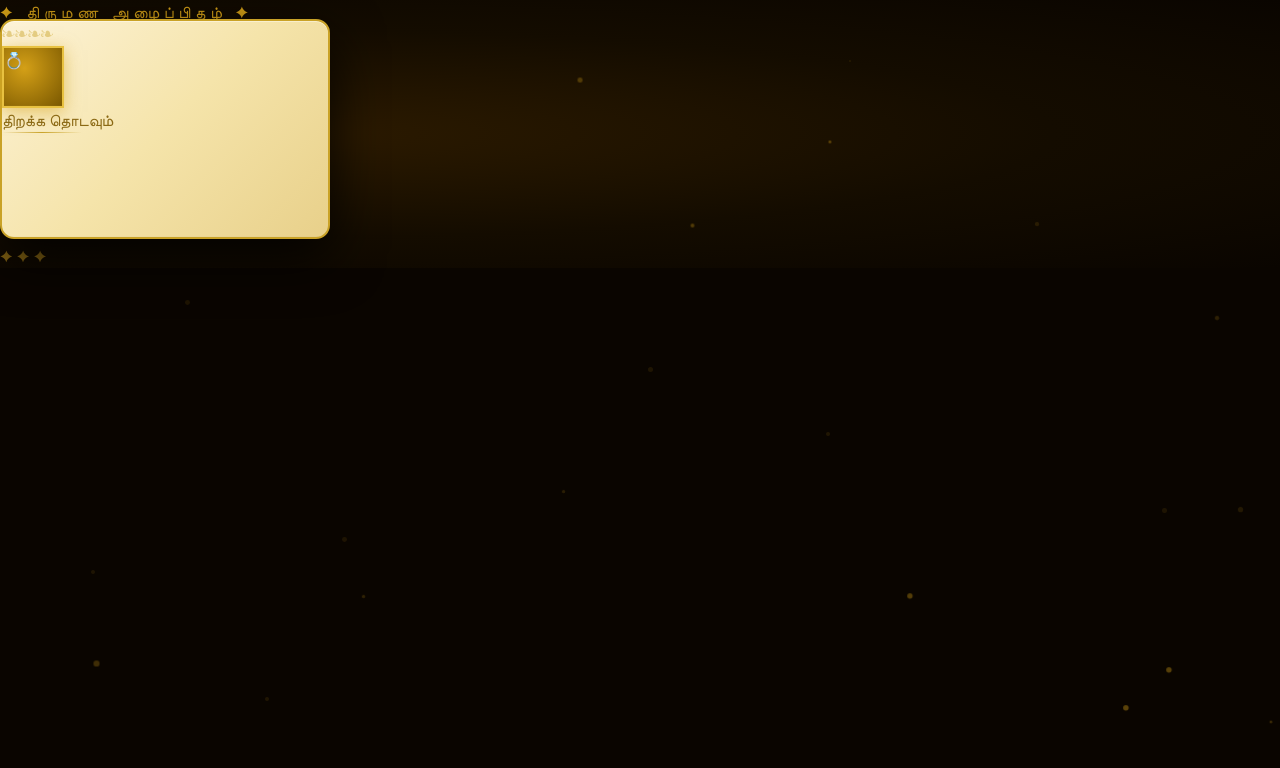
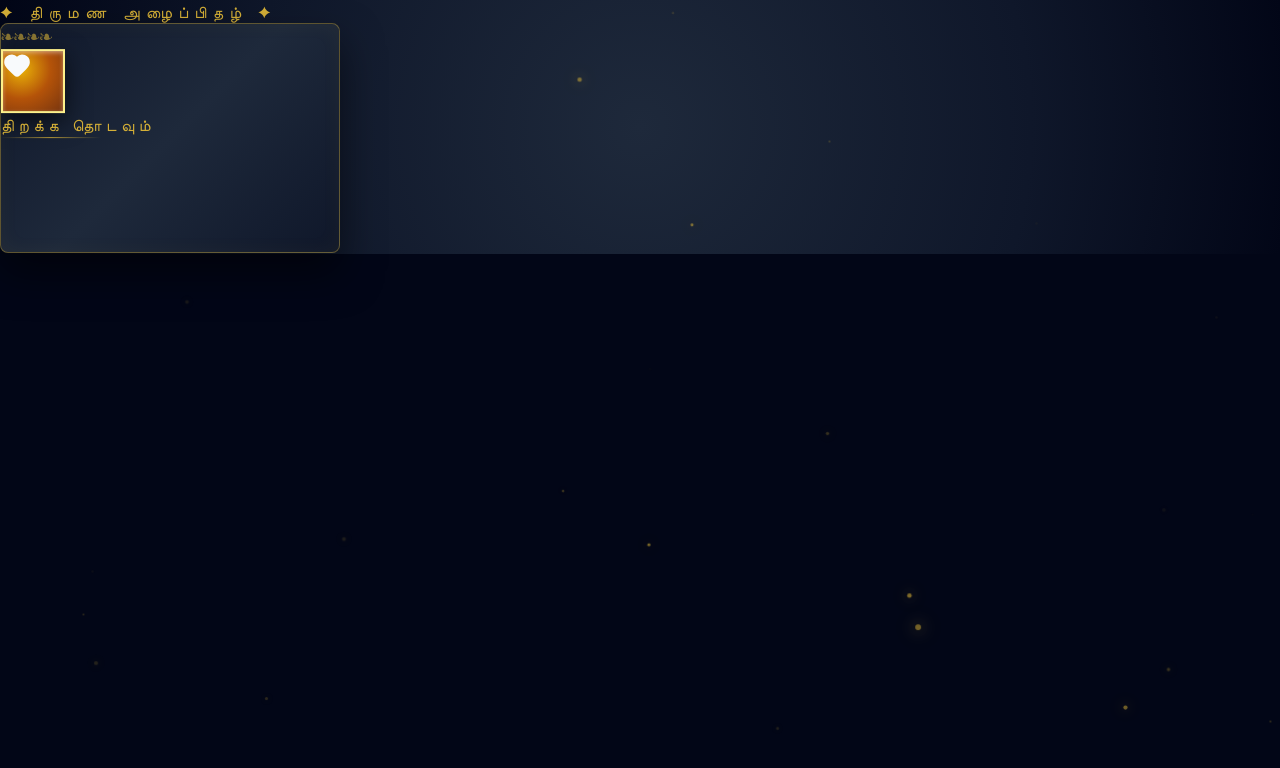
Before and after one commit to Selventhiranajith/Anne-Akka-Maaraige-repo, a React (Vite) app: page / in a window 1280 px wide. Shown: the top 768 px of the page. Built offline with nearby package versions, Linux system fonts and the light colour scheme; the HTML template or start-up script is replaced by a standard one.

Commit message:
card ui change

```diff
--- a/package.json
+++ b/package.json
@@ -9,6 +9,7 @@
     "preview": "vite preview"
   },
   "dependencies": {
+    "lucide-react": "^1.17.0",
     "react": "^18.2.0",
     "react-dom": "^18.2.0"
   },
--- a/src/WeddingInvitation.tsx
+++ b/src/WeddingInvitation.tsx
@@ -1,4 +1,5 @@
 import { useState, useEffect, useRef } from 'react'
+import { Heart, CalendarDays, Clock, MapPin, Church, Phone } from 'lucide-react'
 
 const WeddingInvitation = () => {
   const [isOpen, setIsOpen] = useState(false)
@@ -9,17 +10,17 @@ const WeddingInvitation = () => {
   useEffect(() => {
     if (!particleRef.current) return
     const container = particleRef.current
-    for (let i = 0; i < 22; i++) {
+    for (let i = 0; i < 30; i++) {
       const p = document.createElement('div')
       p.className = 'particle'
-      const size = Math.random() * 3 + 2
+      const size = Math.random() * 3 + 1
       p.style.cssText = `
         width:${size}px;
         height:${size}px;
         left:${Math.random() * 100}%;
         top:${Math.random() * 100}%;
         --delay:${Math.random() * 3}s;
-        --duration:${Math.random() * 3 + 2}s;
+        --duration:${Math.random() * 4 + 2}s;
       `
       container.appendChild(p)
     }
@@ -31,14 +32,14 @@ const WeddingInvitation = () => {
     setTimeout(() => {
       setIsOpen(true)
       setTimeout(() => setShowCard(true), 100)
-    }, 700)
+    }, 800)
   }
 
   return (
     <div
       className="min-h-screen flex items-center justify-center p-4 relative overflow-hidden"
       style={{
-        background: 'radial-gradient(ellipse at 20% 50%, #2d1b00 0%, #140c00 55%, #0a0500 100%)',
+        background: 'radial-gradient(circle at 50% 50%, #1e293b 0%, #0f172a 60%, #020617 100%)',
       }}
     >
       {/* Ambient particles */}
@@ -48,35 +49,49 @@ const WeddingInvitation = () => {
       {!isOpen && (
         <div className="flex flex-col items-center z-10">
           <p
-            className="text-xs mb-5 tracking-widest"
-            style={{ color: '#d4a017', fontFamily: "'Playfair Display', serif", letterSpacing: '0.3em' }}
+            className="text-xs mb-8 tracking-widest uppercase"
+            style={{ color: '#d4af37', fontFamily: "'Playfair Display', serif", letterSpacing: '0.4em' }}
           >
             ✦ திருமண அழைப்பிதழ் ✦
           </p>
 
           <div
             onClick={handleOpen}
-            className={`cursor-pointer select-none ${lifting ? 'envelope-lifting' : 'envelope-float'}`}
+            className={`cursor-pointer select-none group ${lifting ? 'envelope-lifting' : 'envelope-float'}`}
           >
             <div
-              className="relative flex flex-col items-center justify-center"
+              className="relative flex flex-col items-center justify-center transition-transform duration-500 group-hover:scale-105"
               style={{
-                width: 330,
-                height: 220,
-                background: 'linear-gradient(135deg, #fdf3d8, #f5e4aa, #e8d08a)',
-                border: '2.5px solid #c9a227',
-                borderRadius: 14,
-                boxShadow: '0 18px 52px rgba(0,0,0,0.85), inset 0 1px 0 rgba(255,255,255,0.4)',
+                width: 340,
+                height: 230,
+                background: 'linear-gradient(135deg, #0f172a, #1e293b, #0f172a)',
+                border: '1px solid rgba(212, 175, 55, 0.4)',
+                borderRadius: 8,
+                boxShadow: '0 20px 40px rgba(0,0,0,0.5), inset 0 0 20px rgba(212,175,55,0.05)',
               }}
             >
+              {/* Envelope Flap Lines */}
+              <div
+                className="absolute top-0 left-0 w-full h-full pointer-events-none overflow-hidden rounded-lg"
+                style={{
+                  background: 'linear-gradient(to bottom right, transparent 49%, rgba(212,175,55,0.2) 50%, transparent 51%)'
+                }}
+              />
+              <div
+                className="absolute top-0 left-0 w-full h-full pointer-events-none overflow-hidden rounded-lg"
+                style={{
+                  background: 'linear-gradient(to bottom left, transparent 49%, rgba(212,175,55,0.2) 50%, transparent 51%)'
+                }}
+              />
+
               {/* Corner ornaments */}
-              {(['top-2 left-3', 'top-2 right-3', 'bottom-2 left-3', 'bottom-2 right-3'] as const).map((pos, i) => (
+              {(['top-3 left-4', 'top-3 right-4', 'bottom-3 left-4', 'bottom-3 right-4'] as const).map((pos, i) => (
                 <span
                   key={i}
                   className={`absolute ${pos} text-xl`}
                   style={{
-                    color: '#c9a227',
-                    opacity: 0.45,
+                    color: '#d4af37',
+                    opacity: 0.6,
                     transform: i === 1 ? 'scaleX(-1)' : i === 2 ? 'scaleY(-1)' : i === 3 ? 'scale(-1)' : undefined,
                     fontFamily: 'serif',
                   }}
@@ -87,35 +102,31 @@ const WeddingInvitation = () => {
 
               {/* Wax seal */}
               <div
-                className="flex items-center justify-center rounded-full text-2xl"
+                className="flex items-center justify-center rounded-full text-white z-10 transition-transform duration-300 group-hover:scale-110"
                 style={{
-                  width: 62,
-                  height: 62,
-                  background: 'radial-gradient(circle at 35% 35%, #d4a017, #7a5800)',
-                  border: '2px solid #e8c140',
-                  boxShadow: '0 4px 16px rgba(212,160,23,0.55)',
+                  width: 64,
+                  height: 64,
+                  background: 'radial-gradient(circle at 30% 30%, #eab308, #b45309, #78350f)',
+                  border: '2px solid #fef08a',
+                  boxShadow: '0 8px 24px rgba(0,0,0,0.6), inset 0 2px 4px rgba(255,255,255,0.4)',
                 }}
               >
-                💍
+                <Heart size={28} className="text-amber-100 drop-shadow-md" fill="currentColor" />
               </div>
 
               <p
-                className="mt-3 text-xs tracking-widest"
-                style={{ color: '#8b6914', fontFamily: "'Playfair Display', serif" }}
+                className="mt-6 text-[10px] tracking-widest uppercase z-10"
+                style={{ color: '#d4af37', fontFamily: "'Playfair Display', serif", letterSpacing: '0.3em' }}
               >
                 திறக்க தொடவும்
               </p>
 
               <div
-                className="mt-2"
-                style={{ width: 80, height: 1, background: 'linear-gradient(to right, transparent, #c9a227, transparent)' }}
+                className="mt-3 z-10"
+                style={{ width: 100, height: 1, background: 'linear-gradient(to right, transparent, rgba(212,175,55,0.8), transparent)' }}
               />
             </div>
           </div>
-
-          <p className="mt-4 text-xs tracking-widest" style={{ color: '#8b6914' }}>
-            ✦ ✦ ✦
-          </p>
         </div>
       )}
 
@@ -124,60 +135,60 @@ const WeddingInvitation = () => {
         <div
           className={`relative z-10 w-full max-w-md ${showCard ? 'card-appear' : 'opacity-0'}`}
         >
-          {/* Petals */}
-          <div className="flex justify-center gap-3 mb-1 text-xl opacity-60">
-            <span>🌸</span><span>🌺</span><span>🌸</span>
-          </div>
-
           {/* Card outer */}
           <div
-            className="rounded-2xl overflow-hidden"
+            className="rounded-xl overflow-hidden relative"
             style={{
-              background: 'linear-gradient(160deg, #fef8e8, #faecc4, #f2e0a0, #ece0b4)',
-              border: '3px solid #c9a227',
-              boxShadow: '0 30px 80px rgba(0,0,0,0.88), 0 0 0 1px rgba(212,160,23,0.2), inset 0 1px 0 rgba(255,255,255,0.7)',
+              background: 'rgba(15, 23, 42, 0.75)',
+              backdropFilter: 'blur(16px)',
+              WebkitBackdropFilter: 'blur(16px)',
+              border: '1px solid rgba(212, 175, 55, 0.3)',
+              boxShadow: '0 30px 60px rgba(0,0,0,0.6), inset 0 1px 1px rgba(255,255,255,0.1)',
             }}
           >
+            {/* Elegant Glow Effects */}
+            <div className="absolute top-0 left-1/2 -translate-x-1/2 w-3/4 h-32 bg-amber-500/10 blur-[50px] rounded-full pointer-events-none" />
+
             {/* Gold band top */}
             <GoldBand />
 
-            {/* Inner border */}
-            <div
-              className="m-3 rounded-xl p-5 relative"
-              style={{ border: '1.5px solid rgba(201,162,39,0.45)', background: 'rgba(255,255,255,0.12)' }}
-            >
-              <Corner pos="top-0 left-0" />
-              <Corner pos="top-0 right-0" flip="x" />
-              <Corner pos="bottom-0 left-0" flip="y" />
-              <Corner pos="bottom-0 right-0" flip="both" />
+            {/* Inner Content */}
+            <div className="p-6 relative">
+              <Corner pos="top-2 left-2" />
+              <Corner pos="top-2 right-2" flip="x" />
+              <Corner pos="bottom-2 left-2" flip="y" />
+              <Corner pos="bottom-2 right-2" flip="both" />
 
               {/* Header */}
-              <div className="text-center mb-5">
-                <div className="flex items-center gap-3 mb-2">
-                  <GoldLine />
-                  <span className="text-2xl">🕊️</span>
-                  <GoldLine />
+              <div className="text-center mb-8 mt-2">
+                <div className="flex items-center justify-center gap-4 mb-4">
+                  <GoldLine style={{ width: 60 }} />
+                  <Heart size={20} className="text-[#d4af37]" />
+                  <GoldLine style={{ width: 60 }} />
                 </div>
-                <p className="text-xs tracking-widest" style={{ color: '#9b7a1a', fontFamily: "'Playfair Display', serif", letterSpacing: '0.28em' }}>
+                <p className="text-[10px] tracking-widest uppercase mb-3" style={{ color: '#fbbf24', fontFamily: "'Playfair Display', serif", letterSpacing: '0.3em' }}>
                   ✦ இருவீட்டார் அழைப்பு ✦
                 </p>
                 <h1
-                  className="mt-1 font-bold"
-                  style={{ fontFamily: "'Noto Serif Tamil', serif", color: '#4a2800', fontSize: 22 }}
+                  className="mt-1 font-bold tracking-wide"
+                  style={{ fontFamily: "'Noto Serif Tamil', serif", color: '#f8fafc', fontSize: 26, textShadow: '0 2px 10px rgba(0,0,0,0.5)' }}
                 >
                   திருமண அழைப்பிதழ்
                 </h1>
-                <div className="flex justify-center mt-2"><GoldLine style={{ width: 140 }} /></div>
               </div>
 
               {/* Groom */}
               <Person role="மண மகன்" sub="சிரேஷ்ட புத்திரன்" name="ஜித்தன்" />
 
               {/* Rings */}
-              <div className="flex items-center gap-2 my-3">
+              <div className="flex items-center justify-center gap-4 my-6">
                 <GoldLine />
-                <div className="flex items-center gap-2">
-                  <RingDot /><span className="text-xl">💑</span><RingDot />
+                <div className="flex items-center gap-3">
+                  <RingDot />
+                  <div className="w-10 h-10 rounded-full border border-[#d4af37] flex items-center justify-center bg-amber-500/10 shadow-[0_0_15px_rgba(212,175,55,0.2)]">
+                    <Heart size={18} className="text-[#d4af37]" fill="currentColor" />
+                  </div>
+                  <RingDot />
                 </div>
                 <GoldLine />
               </div>
@@ -185,59 +196,62 @@ const WeddingInvitation = () => {
               {/* Bride */}
               <Person role="மண மகள்" sub="சிரேஷ்ட புத்திரி" name="பவுஷ்தீனா" />
 
-              <Divider label="⸻ ✦ ⸻" />
+              <Divider label="நிகழ்வு விவரங்கள்" />
 
               {/* Church */}
-              <SectionCard icon="⛪" label="திருமண கோயில்">
-                <p style={{ fontFamily: "'Noto Serif Tamil', serif", color: '#3d2400', fontWeight: 600, fontSize: 14 }}>
+              <SectionCard icon={<Church size={20} className="text-[#d4af37]" />} label="திருமண கோயில்">
+                <p style={{ fontFamily: "'Noto Serif Tamil', serif", color: '#f8fafc', fontWeight: 500, fontSize: 15, letterSpacing: '0.02em' }}>
                   புனித அந்தோனியார் தேவாலயம்
                 </p>
-                <p style={{ fontFamily: "'Noto Serif Tamil', serif", color: '#6b4c00', fontSize: 12, marginTop: 2 }}>
+                <p style={{ fontFamily: "'Noto Serif Tamil', serif", color: '#cbd5e1', fontSize: 13, marginTop: 4 }}>
                   கல்மடு நாவல் நகர்
                 </p>
               </SectionCard>
 
               {/* Date & Time */}
-              <div className="grid grid-cols-2 gap-2 mb-2">
-                <SectionCard icon="📅" label="திகதி" center>
-                  <p style={{ fontFamily: "'Noto Serif Tamil', serif", color: '#3d2400', fontWeight: 600, fontSize: 13 }}>24 / 06 / 2026</p>
-                  <p style={{ fontFamily: "'Noto Serif Tamil', serif", color: '#7a5c00', fontSize: 11, marginTop: 2 }}>புதன்கிழமை</p>
+              <div className="grid grid-cols-2 gap-3 mb-3">
+                <SectionCard icon={<CalendarDays size={20} className="text-[#d4af37]" />} label="திகதி" center>
+                  <p style={{ fontFamily: "'Noto Serif Tamil', serif", color: '#f8fafc', fontWeight: 500, fontSize: 14 }}>24 / 06 / 2026</p>
+                  <p style={{ fontFamily: "'Noto Serif Tamil', serif", color: '#cbd5e1', fontSize: 12, marginTop: 2 }}>புதன்கிழமை</p>
                 </SectionCard>
-                <SectionCard icon="🕘" label="நேரம்" center>
-                  <p style={{ fontFamily: "'Noto Serif Tamil', serif", color: '#3d2400', fontWeight: 600, fontSize: 13 }}>காலை 9:00</p>
-                  <p style={{ fontFamily: "'Noto Serif Tamil', serif", color: '#7a5c00', fontSize: 11, marginTop: 2 }}>மணி</p>
+                <SectionCard icon={<Clock size={20} className="text-[#d4af37]" />} label="நேரம்" center>
+                  <p style={{ fontFamily: "'Noto Serif Tamil', serif", color: '#f8fafc', fontWeight: 500, fontSize: 14 }}>காலை 9:00</p>
+                  <p style={{ fontFamily: "'Noto Serif Tamil', serif", color: '#cbd5e1', fontSize: 12, marginTop: 2 }}>மணி</p>
                 </SectionCard>
               </div>
 
               {/* Hall */}
-              <SectionCard icon="🏛️" label="மண்டபம்">
-                <p style={{ fontFamily: "'Noto Serif Tamil', serif", color: '#3d2400', fontWeight: 600, fontSize: 14 }}>Mango Mansion</p>
-                <p style={{ fontFamily: "'Noto Serif Tamil', serif", color: '#6b4c00', fontSize: 12, marginTop: 2 }}>
+              <SectionCard icon={<MapPin size={20} className="text-[#d4af37]" />} label="மண்டபம்">
+                <p style={{ fontFamily: "'Noto Serif Tamil', serif", color: '#f8fafc', fontWeight: 500, fontSize: 15, letterSpacing: '0.02em' }}>Mango Mansion</p>
+                <p style={{ fontFamily: "'Noto Serif Tamil', serif", color: '#cbd5e1', fontSize: 13, marginTop: 4, lineHeight: 1.5 }}>
                   Asaippilai Eaththam, Murusuvil,<br />A9 Road, Jaffna
                 </p>
               </SectionCard>
 
-              <Divider label="✦ வரவேற்பாளர் ✦" small />
+              <Divider label="வரவேற்பாளர்" small />
 
               {/* Hosts */}
               <div
-                className="grid grid-cols-2 gap-3 text-center rounded-xl p-3"
-                style={{ background: 'rgba(201,162,39,0.07)', border: '1px solid rgba(201,162,39,0.25)' }}
+                className="grid grid-cols-2 gap-4 text-center rounded-lg p-4 relative overflow-hidden"
+                style={{
+                  background: 'linear-gradient(180deg, rgba(30, 41, 59, 0.5), rgba(15, 23, 42, 0.5))',
+                  border: '1px solid rgba(212, 175, 55, 0.15)'
+                }}
               >
                 <ContactPerson name="அனிஸ்ராஜ் கிருத்தி" phone="076 448 7749" />
                 <ContactPerson name="டெல்மன் டொய்ஸ்" phone="074 259 9636" />
               </div>
 
               {/* Footer */}
-              <div className="text-center mt-4">
-                <div className="flex justify-center mb-2"><GoldLine style={{ width: 100 }} /></div>
+              <div className="text-center mt-8">
+                <div className="flex justify-center mb-4"><GoldLine style={{ width: 120 }} /></div>
                 <p
-                  className="text-xs italic"
-                  style={{ color: '#8b6914', fontFamily: "'Noto Serif Tamil', serif" }}
+                  className="text-[13px] italic mb-3"
+                  style={{ color: '#fbbf24', fontFamily: "'Noto Serif Tamil', serif" }}
                 >
                   உங்கள் இனிய வருகை எங்களுக்கு மகிழ்ச்சியாகும்
                 </p>
-                <p className="text-xs mt-1 tracking-widest" style={{ color: '#b8941a' }}>
+                <p className="text-[9px] tracking-[0.4em] uppercase" style={{ color: '#94a3b8', fontFamily: "'Playfair Display', serif" }}>
                   ✦ இருவீட்டார் அழைப்பு ✦
                 </p>
               </div>
@@ -255,13 +269,13 @@ const WeddingInvitation = () => {
 /* ── Sub-components ── */
 
 const GoldBand = () => (
-  <div style={{ height: 10, background: 'linear-gradient(to right, #7a5800, #d4a017, #c9a227, #d4a017, #7a5800)' }} />
+  <div style={{ height: 4, background: 'linear-gradient(to right, transparent, #d4af37, #fef08a, #d4af37, transparent)' }} />
 )
 
 const GoldLine = ({ style }: { style?: React.CSSProperties }) => (
   <div
     className="flex-1"
-    style={{ height: 1, background: 'linear-gradient(to right, transparent, #c9a227, transparent)', ...style }}
+    style={{ height: 1, background: 'linear-gradient(to right, transparent, rgba(212,175,55,0.6), transparent)', ...style }}
   />
 )
 
@@ -269,8 +283,8 @@ const Corner = ({ pos, flip }: { pos: string; flip?: 'x' | 'y' | 'both' }) => {
   const t = flip === 'x' ? 'scaleX(-1)' : flip === 'y' ? 'scaleY(-1)' : flip === 'both' ? 'scale(-1)' : undefined
   return (
     <span
-      className={`absolute ${pos} text-lg leading-none`}
-      style={{ color: '#c9a227', opacity: 0.45, fontFamily: 'serif', transform: t }}
+      className={`absolute ${pos} text-2xl leading-none pointer-events-none select-none`}
+      style={{ color: '#d4af37', opacity: 0.3, fontFamily: 'serif', transform: t }}
     >
       ❧
     </span>
@@ -278,9 +292,17 @@ const Corner = ({ pos, flip }: { pos: string; flip?: 'x' | 'y' | 'both' }) => {
 }
 
 const Divider = ({ label, small }: { label: string; small?: boolean }) => (
-  <div className="flex items-center gap-2 my-3">
+  <div className="flex items-center justify-center gap-4 my-6">
     <GoldLine />
-    <span style={{ color: '#c9a227', fontSize: small ? 10 : 13, letterSpacing: '0.18em' }}>{label}</span>
+    <span style={{
+      color: '#d4af37',
+      fontSize: small ? 10 : 12,
+      letterSpacing: '0.2em',
+      fontFamily: "'Playfair Display', serif",
+      textTransform: 'uppercase'
+    }}>
+      {label}
+    </span>
     <GoldLine />
   </div>
 )
@@ -288,19 +310,19 @@ const Divider = ({ label, small }: { label: string; small?: boolean }) => (
 const RingDot = () => (
   <div
     className="flex items-center justify-center rounded-full"
-    style={{ width: 22, height: 22, border: '2px solid #c9a227', background: 'rgba(212,160,23,0.1)' }}
+    style={{ width: 12, height: 12, border: '1px solid rgba(212,175,55,0.5)', background: 'transparent' }}
   >
-    <div style={{ width: 7, height: 7, borderRadius: '50%', background: '#c9a227' }} />
+    <div style={{ width: 4, height: 4, borderRadius: '50%', background: '#d4af37' }} />
   </div>
 )
 
 const Person = ({ role, sub, name }: { role: string; sub: string; name: string }) => (
-  <div className="text-center">
-    <p className="text-xs tracking-widest" style={{ color: '#9b7a1a', fontFamily: "'Playfair Display', serif", letterSpacing: '0.22em' }}>
+  <div className="text-center group">
+    <p className="text-[10px] uppercase mb-1" style={{ color: '#94a3b8', fontFamily: "'Playfair Display', serif", letterSpacing: '0.3em' }}>
       {role}
     </p>
-    <p className="text-xs mt-0.5" style={{ fontFamily: "'Noto Serif Tamil', serif", color: '#7a5c00' }}>{sub}</p>
-    <h2 className="font-bold" style={{ fontFamily: "'Noto Serif Tamil', serif", color: '#3d2400', fontSize: 22 }}>
+    <p className="text-[11px] mb-2" style={{ fontFamily: "'Noto Serif Tamil', serif", color: '#fbbf24' }}>{sub}</p>
+    <h2 className="font-bold tracking-wide transition-all duration-300 group-hover:scale-105" style={{ fontFamily: "'Noto Serif Tamil', serif", color: '#f8fafc', fontSize: 24, textShadow: '0 2px 10px rgba(255,255,255,0.1)' }}>
       {name}
     </h2>
   </div>
@@ -309,28 +331,34 @@ const Person = ({ role, sub, name }: { role: string; sub: string; name: string }
 const SectionCard = ({
   icon, label, children, center,
 }: {
-  icon: string
+  icon: React.ReactNode
   label: string
   children: React.ReactNode
   center?: boolean
 }) => (
   <div
-    className={`rounded-xl p-3 mb-2 ${center ? 'text-center' : 'flex gap-2 items-start'}`}
-    style={{ background: 'rgba(201,162,39,0.07)', border: '1px solid rgba(201,162,39,0.28)' }}
+    className={`rounded-lg p-4 mb-3 relative overflow-hidden transition-all duration-300 hover:bg-slate-800/40 ${center ? 'text-center' : 'flex gap-4 items-start'}`}
+    style={{
+      background: 'linear-gradient(145deg, rgba(30, 41, 59, 0.4), rgba(15, 23, 42, 0.6))',
+      border: '1px solid rgba(212, 175, 55, 0.15)',
+      boxShadow: '0 4px 15px rgba(0,0,0,0.2)'
+    }}
   >
     {center ? (
-      <>
-        <span className="text-lg block">{icon}</span>
-        <p className="text-xs tracking-widest mt-1 mb-1" style={{ color: '#9b7a1a', fontFamily: "'Playfair Display', serif" }}>
+      <div className="flex flex-col items-center">
+        <div className="mb-2 bg-slate-800/80 p-2 rounded-full border border-[#d4af37]/30">{icon}</div>
+        <p className="text-[10px] uppercase tracking-widest mb-2" style={{ color: '#94a3b8', fontFamily: "'Playfair Display', serif" }}>
           {label}
         </p>
         {children}
-      </>
+      </div>
     ) : (
       <>
-        <span className="text-xl mt-0.5">{icon}</span>
+        <div className="mt-1 bg-slate-800/80 p-2.5 rounded-full border border-[#d4af37]/30 shrink-0">
+          {icon}
+        </div>
         <div>
-          <p className="text-xs tracking-widest mb-1" style={{ color: '#9b7a1a', fontFamily: "'Playfair Display', serif" }}>
+          <p className="text-[10px] uppercase tracking-widest mb-1.5" style={{ color: '#94a3b8', fontFamily: "'Playfair Display', serif" }}>
             {label}
           </p>
           {children}
@@ -341,9 +369,12 @@ const SectionCard = ({
 )
 
 const ContactPerson = ({ name, phone }: { name: string; phone: string }) => (
-  <div>
-    <p style={{ fontFamily: "'Noto Serif Tamil', serif", color: '#3d2400', fontWeight: 600, fontSize: 13 }}>{name}</p>
-    <p style={{ fontFamily: "'Noto Serif Tamil', serif", color: '#7a5c00', fontSize: 11, marginTop: 3 }}>📞 {phone}</p>
+  <div className="flex flex-col items-center">
+    <p style={{ fontFamily: "'Noto Serif Tamil', serif", color: '#f8fafc', fontWeight: 500, fontSize: 13, letterSpacing: '0.02em' }}>{name}</p>
+    <div className="flex items-center gap-1.5 mt-2 text-[#d4af37]">
+      <Phone size={12} />
+      <p style={{ fontFamily: "'Noto Serif Tamil', serif", fontSize: 12 }}>{phone}</p>
+    </div>
   </div>
 )
 
--- a/src/index.css
+++ b/src/index.css
@@ -10,45 +10,50 @@
 
 body {
   min-height: 100vh;
-  background: #0a0500;
+  background: #020617; /* Slate 950 */
+  color: #f8fafc;
+  font-family: 'Inter', sans-serif;
 }
 
 @keyframes twinkle {
-  0%, 100% { opacity: 0.1; transform: scale(1); }
-  50% { opacity: 0.4; transform: scale(1.4); }
+  0%, 100% { opacity: 0; transform: scale(0.8); }
+  50% { opacity: 0.6; transform: scale(1.5); }
 }
 
 @keyframes floatUp {
-  0% { opacity: 0; transform: translateY(30px) scale(0.96); }
+  0% { opacity: 0; transform: translateY(40px) scale(0.95); }
   100% { opacity: 1; transform: translateY(0) scale(1); }
 }
 
 @keyframes envelopeFloat {
   0%, 100% { transform: translateY(0px); }
-  50% { transform: translateY(-8px); }
+  50% { transform: translateY(-12px); }
 }
 
 @keyframes liftOff {
   0% { transform: translateY(0) scale(1); opacity: 1; }
-  100% { transform: translateY(-50px) scale(0.94) rotateX(10deg); opacity: 0; }
+  30% { transform: translateY(15px) scale(1.05); opacity: 1; }
+  100% { transform: translateY(-100px) scale(0.85) rotateX(20deg); opacity: 0; }
 }
 
 .particle {
   position: absolute;
   border-radius: 50%;
-  background: #d4a017;
+  background: #d4af37;
+  box-shadow: 0 0 10px #d4af37, 0 0 20px #fef08a;
   animation: twinkle var(--duration, 3s) ease-in-out infinite;
   animation-delay: var(--delay, 0s);
+  opacity: 0;
 }
 
 .envelope-float {
-  animation: envelopeFloat 3.2s ease-in-out infinite;
+  animation: envelopeFloat 5s ease-in-out infinite;
 }
 
 .envelope-lifting {
-  animation: liftOff 0.7s ease-in forwards !important;
+  animation: liftOff 0.9s cubic-bezier(0.4, 0, 0.2, 1) forwards !important;
 }
 
 .card-appear {
-  animation: floatUp 0.85s cubic-bezier(0.16, 1, 0.3, 1) forwards;
+  animation: floatUp 1.2s cubic-bezier(0.16, 1, 0.3, 1) forwards;
 }
```
Also changed, not shown: 1 other file (tests, documents, lock files or other folders).
